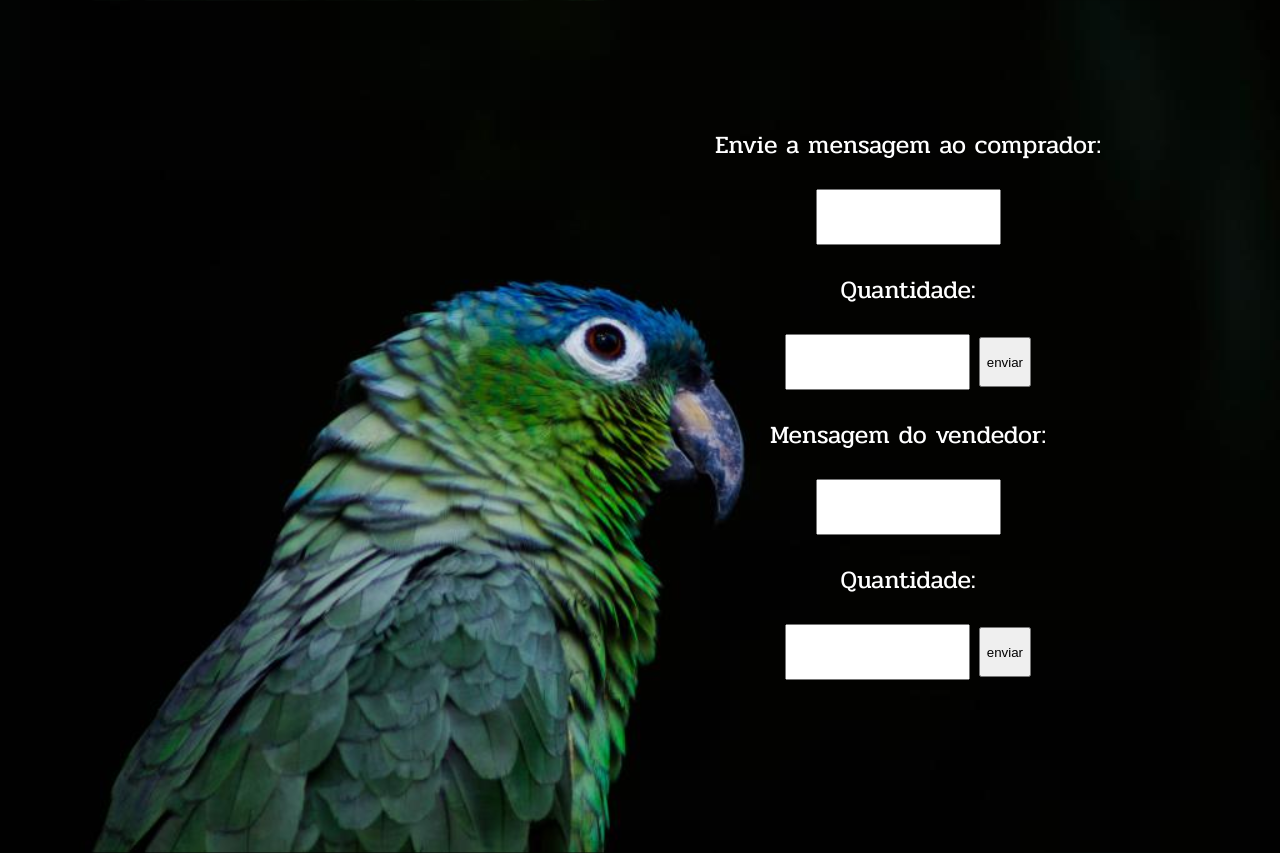
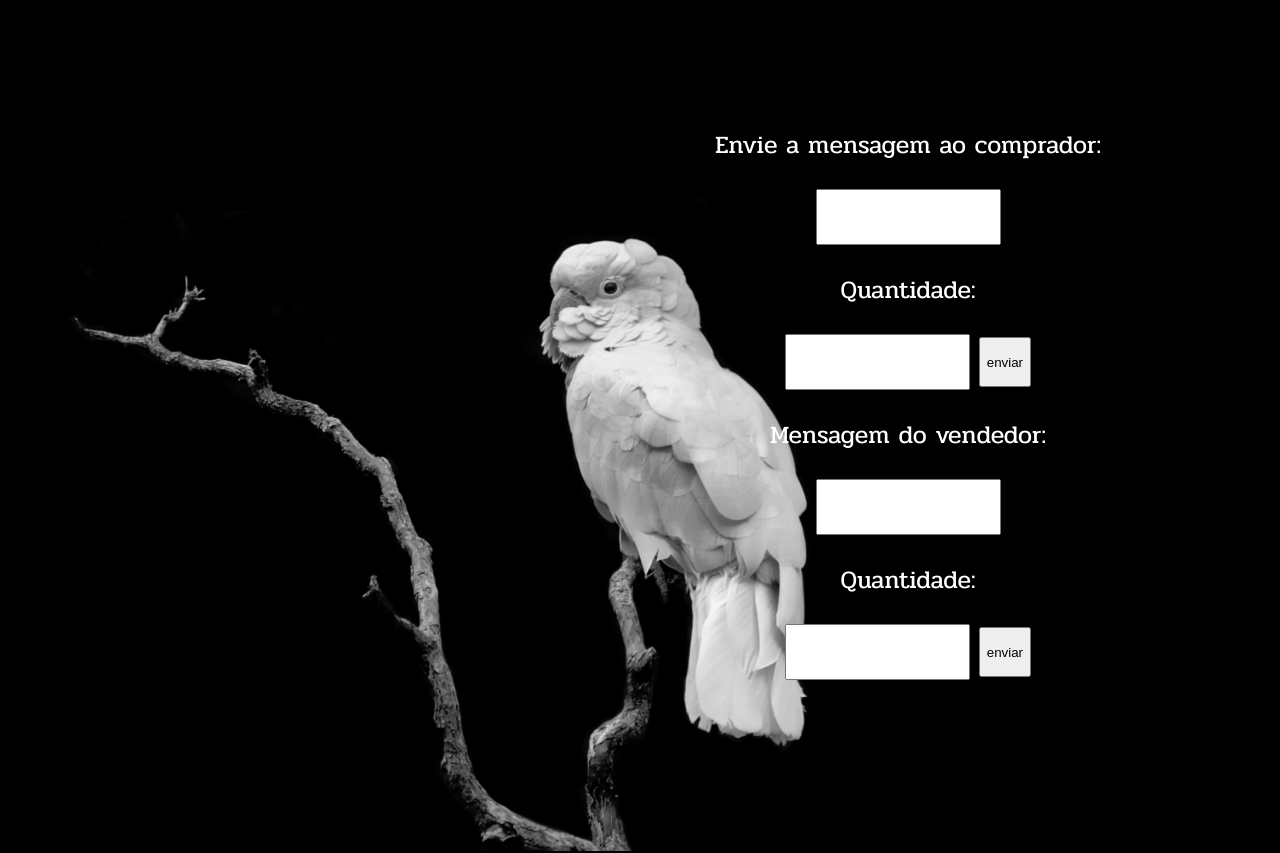
Before and after one commit to CaMaschion/cifradecesar, a website: page src/index.html in a window 1280 px wide. Shown: the top 853 px of the page. Drawn offline with Linux system fonts and the light colour scheme.

Commit message:
css novobackground

```diff
--- a/src/style.css
+++ b/src/style.css
@@ -1,5 +1,5 @@
 body{
-    background: url(../src/parrot-bird-beak-color-black-background.jpg) no-repeat fixed;
+    background: transparent url(../src/animal-avian-bird-2118607.png) fixed;
     font-family: 'Pridi', serif;
     font-size: 25px;
     color: white;
```
Also changed, not shown: src/animal-avian-bird-2118607.png (added).
